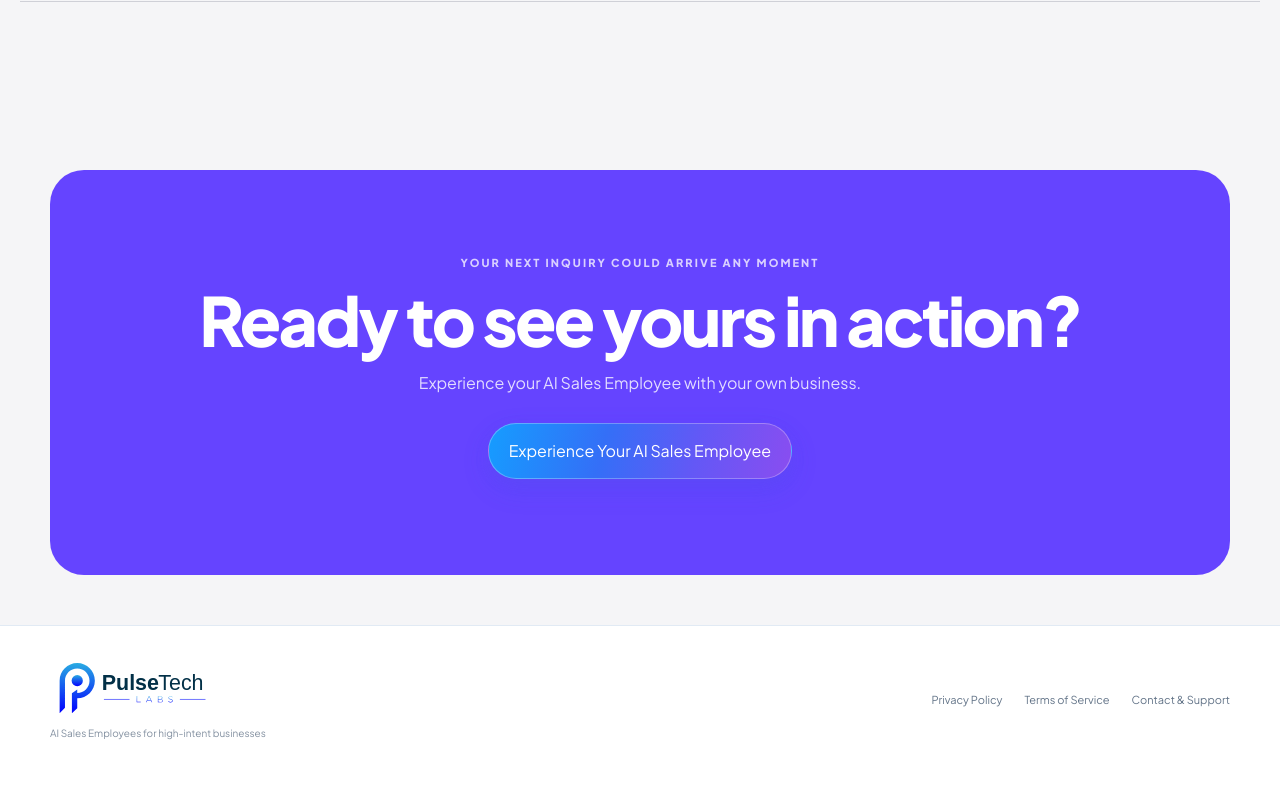
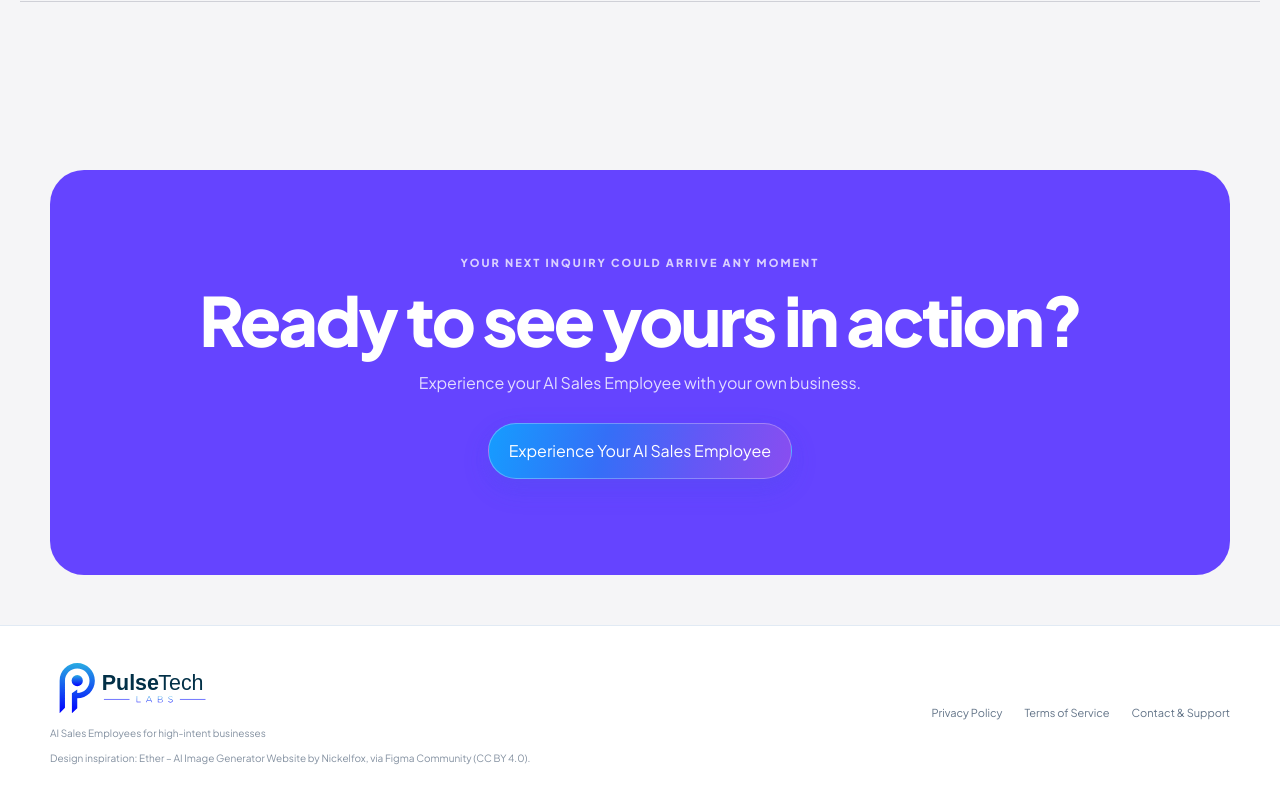
Before and after one commit to utkarshchaturvedi1/pulsetech-engine, a Next.js app: page / in a window 1280 px wide. Shown: the part 8334-9134 px from the top of the page. Before the commit the page ends 9109 px from the top, so only its background shows below. Built offline with nearby package versions, Linux system fonts and the light colour scheme.

Commit message:
Add Figma Community design attribution

```diff
--- a/src/components/landing/SiteFooter.tsx
+++ b/src/components/landing/SiteFooter.tsx
@@ -8,6 +8,9 @@ export default function SiteFooter() {
         <div className="pt-footer-brand">
           <a href="/" aria-label="PulseTech Labs home"><img src={LOGO} alt="PulseTech Labs" className="pt-logo" /></a>
           <p>AI Sales Employees for high-intent businesses</p>
+          <p className="pt-design-credit">
+            Design inspiration: <a href="https://www.figma.com/design/aUO1ZCxKlyTF5Yw3LswI7R/Ether---AI-Image-Generator-Website--Community-" target="_blank" rel="noreferrer">Ether – AI Image Generator Website</a> by Nickelfox, via Figma Community (CC BY 4.0).
+          </p>
         </div>
         <nav className="pt-footer-nav" aria-label="Legal and support">
           <a href="/privacy">Privacy Policy</a>
```
